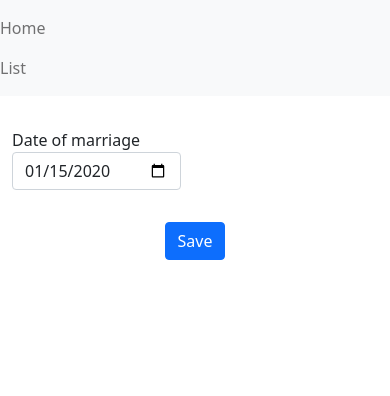
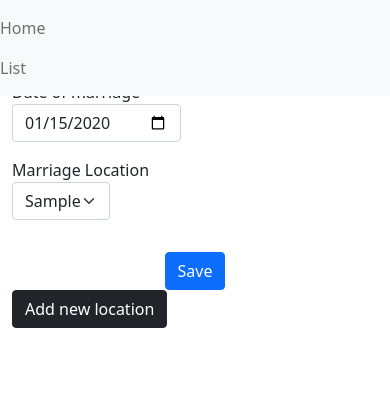
Before and after one commit to historyman1973/genealogy, a Flask app: page /editrelationship/1 in a window 390 px wide. Shown: the top 396 px of the page. Run offline with Flask 2, Linux system fonts and the light colour scheme; tables that the repository leaves empty hold one stand-in row (values such as "Sample post"); parts of the project's set-up code (start-up, migrations or seed data) failed here and were passed over; some libraries are stand-ins or nearby versions.

Commit message:
Added support for marriage location in edit screen

```diff
--- a/genealogy/individual/forms.py
+++ b/genealogy/individual/forms.py
@@ -1,7 +1,9 @@
 from flask_wtf import FlaskForm
 from wtforms import StringField, SelectField
 from wtforms.fields.html5 import DateField
+from wtforms.ext.sqlalchemy.fields import QuerySelectField
 from genealogy.models import genders
+from ..models import Parents, Location
 
 
 class FamilyView(FlaskForm):
@@ -51,5 +53,22 @@
     individual_dod = DateField('dob', format='%Y-%m-%d', default=None)
 
 
-class RelationshipView(FlaskForm):
-    marriage_date = DateField('Date of marriage', format='%Y-%m-%d', default=None)
+def location_query():
+    return Location.query
+
+
+def relationshipview_form(relationship_id):
+    class RelationshipView(FlaskForm):
+        marriage_date = DateField('Date of marriage', format='%Y-%m-%d', default=None)
+
+        # Set the default option of the QuerySelectField to be the current parent's marriage location.
+        marriage_location = QuerySelectField(query_factory=location_query, allow_blank=True, get_label="full_location",
+                                             default=Location.query.filter_by(id=Parents.query.get(relationship_id).
+                                                                              marriage_location).scalar())
+        location_address = StringField(label="Address")
+        location_parish = StringField(label="Parish")
+        location_townorcity = StringField(label="Town or City")
+        location_county = StringField(label="County")
+        location_country = StringField(label="Country")
+
+    return RelationshipView
--- a/genealogy/individual/templates/base.html
+++ b/genealogy/individual/templates/base.html
@@ -23,7 +23,7 @@
   {% endif %}
   {% endwith %}
 </div>
-<nav class="navbar navbar-expand-lg navbar-light bg-light">
+<nav class="navbar fixed-top navbar-expand-lg navbar-light bg-light">
 
   <div class="navbar-nav">
     <a class="nav-item nav-link" href="{{ url_for('index') }}">Home</a>
--- a/genealogy/individual/templates/edit_individual.html
+++ b/genealogy/individual/templates/edit_individual.html
@@ -3,7 +3,7 @@
 
 <form method="POST" class="col-md-12">
     {{form.hidden_tag()}}
-    <div class="container">
+    <div class="container mt-5">
         <br>
         <div class="row py-2">
             <div class="col-sm-3">Forenames</div>
--- a/genealogy/individual/templates/edit_relationship.html
+++ b/genealogy/individual/templates/edit_relationship.html
@@ -3,19 +3,81 @@
 
 <form method="POST" class="col-md-12">
     {{form.hidden_tag()}}
-    <div class="container">
+    <div class="container mt-5">
         <br>
         <div class="row py-2">
             <div class="col-sm-3">Date of marriage</div>
             <div class="col-sm-4 w-auto">
                 <input type="date" name="marriage_date" class="form-control" value="{{ relationship.dom }}">
             </div>
+            </div>
+        <div class="row py-2">
+            <div class="col-sm-12">
+                {{ wtf.form_field(form.marriage_location, class='form-select w-auto') }}
+            </div>
         </div>
         <br>
         <div class="d-grid gap-2 d-md-flex justify-content-md-end">
             <button class="btn btn-primary mx-auto" type="submit" name="saverelationship" value="Save">Save</button>
         </div>
+
+        <!-- Button trigger modal -->
+        <button type="button" class="btn btn-dark w-auto" data-bs-toggle="modal" data-bs-target="#addlocation">
+            Add new location
+        </button>
+
+        <!-- Modal -->
+        <div class="modal fade" id="addlocation" tabindex="-1" aria-labelledby="addLocationLabel"
+             aria-hidden="true">
+            <div class="modal-dialog modal-lg">
+                <div class="modal-content">
+                    <div class="modal-header">
+                        <h5 class="modal-title" id="addLocationLabel">Add location</h5>
+                        <button type="button" class="btn-close" data-bs-dismiss="modal"
+                                aria-label="Close"></button>
+                    </div>
+                    <div class="modal-body">
+                        <div class="container-fluid">
+                            <div class="form">
+                                <div class="row mb-3">
+                                    <div class=col-md-12" id="address">
+                                        {{ wtf.form_field(form.location_address, class='form-control', ) }}
+                                    </div>
+                                </div>
+                                <div class="row mb-3">
+                                    <div class="col-md-12 mb-2">
+                                        {{ wtf.form_field(form.location_parish, class='form-control') }}
+                                    </div>
+                                </div>
+                                <div class="row mb-3">
+                                    <div class="col-md-12 mb-2">
+                                        {{ wtf.form_field(form.location_townorcity, class='form-control') }}
+                                    </div>
+                                </div>
+                                <div class="row mb-3">
+                                    <div class="col-md-12 mb-2">
+                                        {{ wtf.form_field(form.location_county, class='form-control') }}
+                                    </div>
+                                </div>
+                                <div class="row mb-3">
+                                    <div class="col-md-12 mb-2">
+                                        {{ wtf.form_field(form.location_country, class='form-control') }}
+                                    </div>
+                                </div>
+                            </div>
+                        </div>
+                    </div>
+                    <div class="modal-footer">
+                        <button type="button" class="btn btn-secondary"
+                                data-bs-dismiss="modal">Close</button>
+                        <input type="submit" class="btn btn-primary" value="Add" name="addlocation"/>
+                    </div>
+                </div>
+            </div>
+        </div>
     </div>
 </form>
 
+
+
 {% endblock %}
--- a/genealogy/individual/templates/list.html
+++ b/genealogy/individual/templates/list.html
@@ -1,7 +1,7 @@
 {% extends "base.html" %}
 {% block content %}
 
-<table class="table">
+<table class="table mt-5">
     <thead>
     <tr class="table-info">
         <th scope="col">ID</th>
--- a/genealogy/individual/views.py
+++ b/genealogy/individual/views.py
@@ -1,11 +1,12 @@
 from app import app
 from flask import Blueprint, render_template, redirect, url_for, session, request, flash
 from genealogy import db
-from genealogy.models import Individual, Parents, FamilyLink, genders
-from genealogy.individual.forms import FamilyView, IndividualView, RelationshipView
+from genealogy.models import Individual, Parents, FamilyLink, genders, Location
+from genealogy.individual.forms import FamilyView, IndividualView, relationshipview_form
 from genealogy.individual.individual_functions import fullname, link_child, add_father, add_mother, add_patgrandfather, \
     add_patgrandmother, add_matgrandfather, add_matgrandmother, session_pop_grandparents, create_child_partnership, \
     calculate_period, delete_individual
+from ..master_lists.locations import location_formats
 
 genealogy_blueprint = Blueprint("individual", __name__, template_folder="templates")
 
@@ -37,6 +38,8 @@
     form = FamilyView()
 
     parents = Parents.query.get(parentsid)
+
+    marriage_location = Location.query.get(parents.marriage_location)
 
     children = db.session.query(Individual) \
         .join(FamilyLink) \
@@ -162,8 +165,6 @@
             db.session.commit()
             return redirect(url_for("show_family", parentsid=session["partners.id"]))
 
-
-
         if request.form.get("addchild") == "Add":
             child_forenames = form.child_forenames.data
             child_surname = form.child_surname.data
@@ -219,7 +220,8 @@
 
     return render_template("home.html", form=form, father=father, mother=mother, children=children,
                            patgrandfather=patgrandfather, patgrandmother=patgrandmother, matgrandfather=matgrandfather,
-                           matgrandmother=matgrandmother, number_children=number_children, parents=parents)
+                           matgrandmother=matgrandmother, number_children=number_children, parents=parents,
+                           marriage_location=marriage_location)
 
 
 @app.route("/list", methods=["GET", "POST"])
@@ -272,15 +274,43 @@
 
 @app.route("/editrelationship/<id>", methods=["GET", "POST"])
 def edit_relationship(id):
-    form = RelationshipView()
 
+    # Grab the Parents object being edited
     relationship = Parents.query.get_or_404(id)
+
+    # Create the RelationshipView form within a function which sets the default location based on the current parents'
+    # marriage location (if it's set) and assign the form to a variable called relationshipview
+    relationshipview = relationshipview_form(id)
+
+    # Create the standard 'form' variable (for convention) and assign to it the RelationshipView form which now has
+    # the relevant default value selected.
+    form = relationshipview()
 
     if request.form.get("saverelationship") == "Save":
         relationship.dom = form.marriage_date.data
+        if form.marriage_location.data:
+            relationship.marriage_location = form.marriage_location.data.id
+            print("Printing the location ID to be saved: " + str(relationship.marriage_location))
+        else:
+            relationship.marriage_location = form.marriage_location.data
 
         db.session.commit()
 
         return redirect(url_for("show_family", parentsid=session["partners.id"]))
 
+    if request.form.get("addlocation") == "Add":
+        address = form.location_address.data
+        parish = form.location_parish.data
+        townorcity = form.location_townorcity.data
+        county = form.location_county.data
+        country = form.location_country.data
+        full_location = location_formats("long", address, parish, townorcity, county, country)
+        short_location = location_formats("short", parish, townorcity, county)
+
+        new_location = Location(address=address, parish=parish, townorcity=townorcity, county=county, country=country,
+                                full_location=full_location, short_location=short_location)
+
+        db.session.add(new_location)
+        db.session.commit()
+
     return render_template("edit_relationship.html", form=form, relationship=relationship)
--- a/genealogy/models.py
+++ b/genealogy/models.py
@@ -1,6 +1,7 @@
 from genealogy import db
 
 genders = ["Male", "Female", "Unknown"]
+
 
 class FamilyLink(db.Model):
     __tablename__ = "family_link"
@@ -22,13 +23,34 @@
     fullname = db.Column(db.Text)
     gender = db.Column(db.Text)
     dob = db.Column(db.Date)
+    birth_location = db.Column(db.Integer, db.ForeignKey("location.id"))
     dod = db.Column(db.Date)
+    death_location = db.Column(db.Integer, db.ForeignKey("location.id"))
     age = db.Column(db.Integer)
 
     parents = db.relationship("Parents", secondary=FamilyLink.__table__)
 
     def __init__(self, **kwargs):
         super(Individual, self).__init__(**kwargs)
+
+
+class Location(db.Model):
+    __tablename__ = "location"
+
+    id = db.Column(db.Integer, primary_key=True)
+    address = db.Column(db.Text)
+    parish = db.Column(db.Text)
+    townorcity = db.Column(db.Text)
+    county = db.Column(db.Text)
+    country = db.Column(db.Text)
+    short_location = db.Column(db.Text)
+    full_location = db.Column(db.Text)
+
+    def __init__(self, **kwargs):
+        super(Location, self).__init__(**kwargs)
+
+    def __repr__(self):
+        return self.full_location
 
 
 class Parents(db.Model):
@@ -38,6 +60,7 @@
     father_id = db.Column(db.Integer, db.ForeignKey("individual.id"))
     mother_id = db.Column(db.Integer, db.ForeignKey("individual.id"))
     dom = db.Column(db.Date)
+    marriage_location = db.Column(db.Integer, db.ForeignKey("location.id"))
 
     children = db.relationship("Individual", secondary=FamilyLink.__table__)
 
@@ -45,5 +68,4 @@
         super(Parents, self).__init__(**kwargs)
 
 
-
 db.create_all()
```
Also changed, not shown: genealogy/individual/templates/home.html (+13 -7 lines), genealogy/master_lists/locations.py (added, +52 -0 lines).
